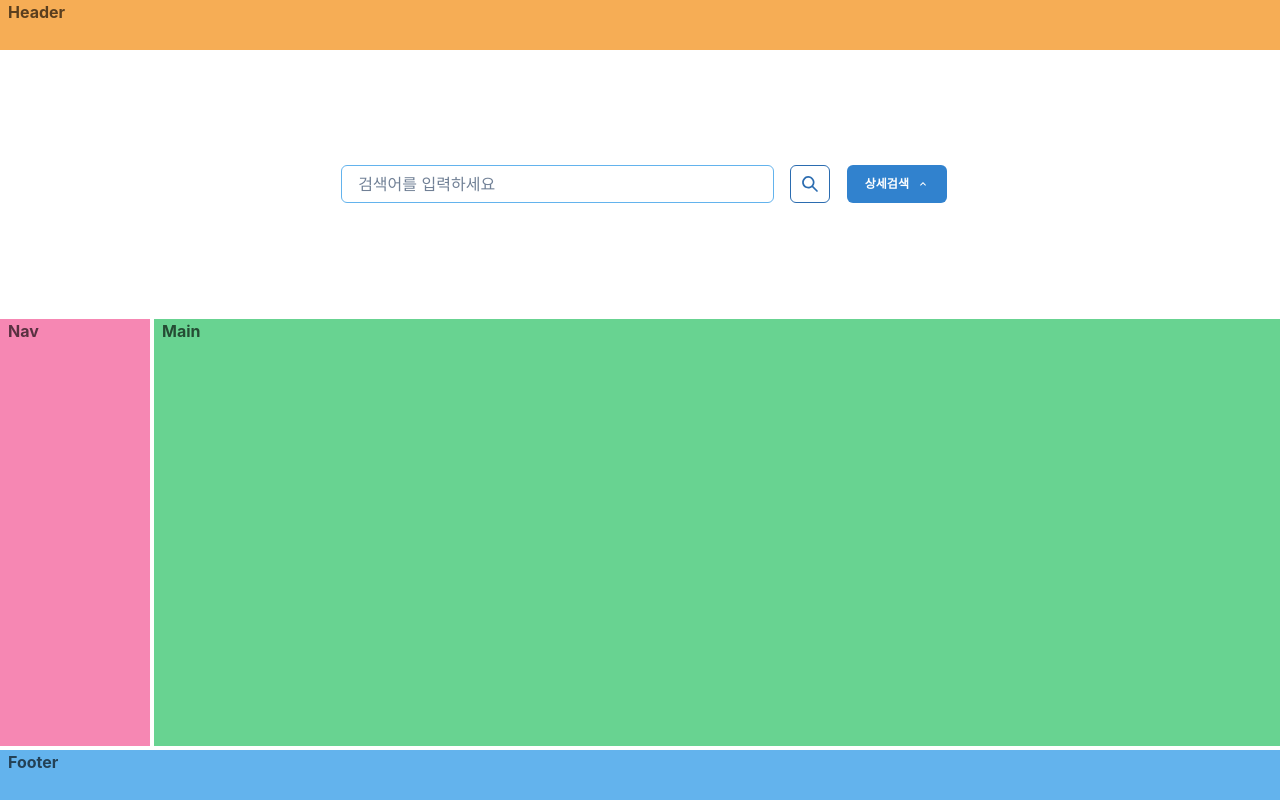
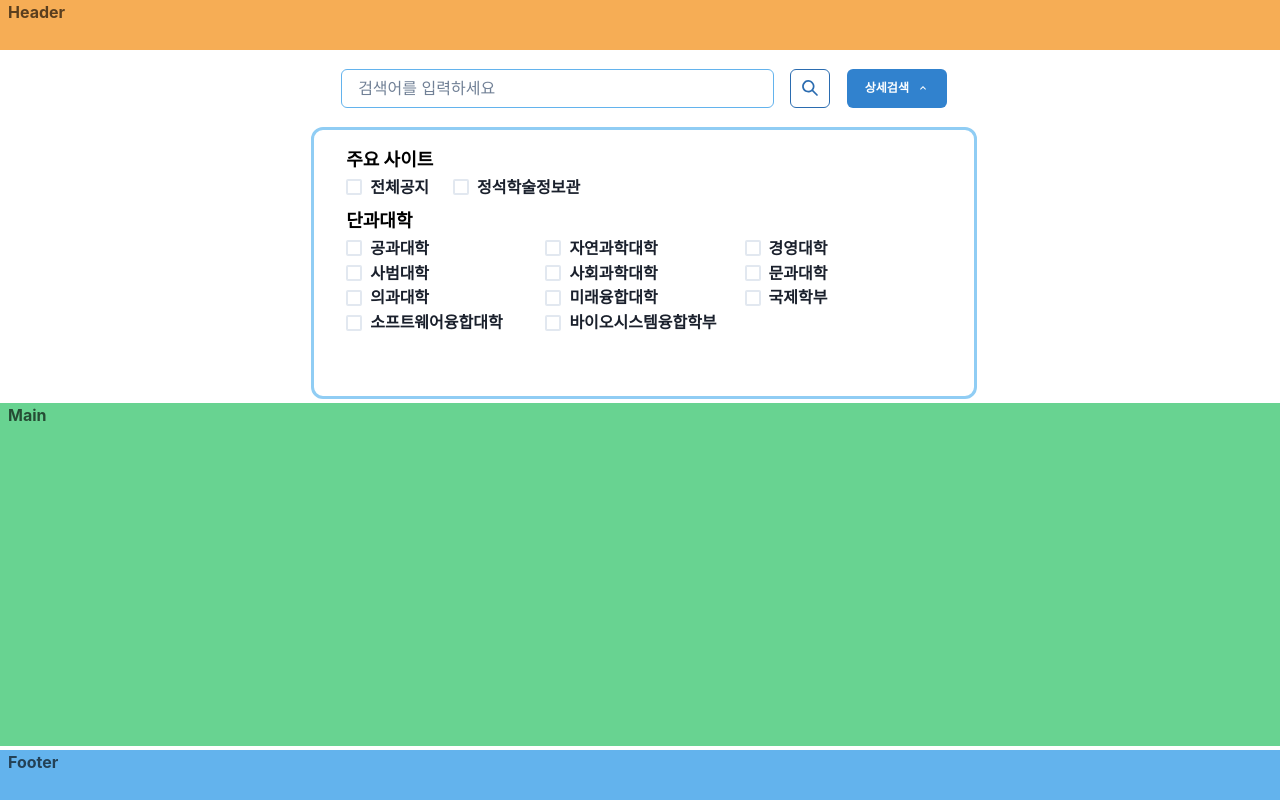
Before and after one commit to NotifyInha/inha-notice-frontend, a React (Create React App) app: page / in a window 1280 px wide. Both pictures are taken after a click on the button "상세검색". Built offline with nearby package versions, Linux system fonts and the light colour scheme.

Commit message:
advanced SearchBar

```diff
--- /dev/null
+++ b/src/AdvancedSearchBar.js
@@ -0,0 +1,107 @@
+import { Stack, Box, Text, Checkbox, Wrap, WrapItem, SimpleGrid } from '@chakra-ui/react';
+
+function MainSiteSelection() {
+  return (
+    <Stack spacing="2px">
+      <Text
+        fontFamily="Inter"
+        lineHeight="1.56"
+        fontWeight="regular"
+        fontSize="18px"
+        color="#000000"
+      >
+        주요 사이트
+      </Text>
+
+      <Stack direction={['column', 'column', 'row']} spacing="24px">
+        <Checkbox
+          fontFamily="Inter"
+          lineHeight="1.43"
+          fontWeight="regular"
+          size={"md"}
+          color="gray.800"
+        >
+          전체공지
+        </Checkbox>
+        <Checkbox
+          fontFamily="Inter"
+          lineHeight="1.43"
+          fontWeight="regular"
+          size={"md"}
+          color="gray.800"
+        >
+          정석학술정보관
+        </Checkbox>
+      </Stack>
+    </Stack>
+  );
+}
+
+function CollageSelection() {
+  let collageList = [
+    '공과대학',
+    '자연과학대학',
+    '경영대학',
+    '사범대학',
+    '사회과학대학',
+    '문과대학',
+    '의과대학',
+    '미래융합대학',
+    '국제학부',
+    '소프트웨어융합대학',
+    '바이오시스템융합학부',
+  ];
+
+  return (
+    <Stack spacing="2px">
+      <Text
+        fontFamily="Inter"
+        lineHeight="1.56"
+        fontWeight="regular"
+        fontSize="18px"
+        color="#000000"
+      >
+        단과대학
+      </Text>
+      <SimpleGrid minChildWidth='180px' spacing="2px">
+        {collageList.map(collage => (
+            <Checkbox
+              key={collage}
+              fontFamily="Inter"
+              lineHeight="1.43"
+              fontWeight="regular"
+              size={"md"}
+              color="gray.800"
+            >
+              {collage}
+            </Checkbox>
+        ))}
+      </SimpleGrid>
+    </Stack>
+  );
+}
+
+export default function AdvancedSearchBar() {
+  return (
+    <Stack
+      borderRadius="12px"
+      borderColor="#90CDF4"
+      borderStartWidth="3px"
+      borderEndWidth="3px"
+      borderTopWidth="3px"
+      borderBottomWidth="3px"
+      width="52vw"
+      height="34vh"
+      maxWidth="100%"
+      paddingTop={4}
+      paddingLeft={8}
+      paddingRight={8}
+      paddingBottom={4}
+        overflow={'auto'}
+    >
+
+      <MainSiteSelection />
+      <CollageSelection />
+    </Stack>
+  );
+}
--- a/src/App.js
+++ b/src/App.js
@@ -7,6 +7,8 @@ import {
   Center,
 } from '@chakra-ui/react';
 import SearchBar from './SearchBar';
+import AdvancedSearchBar from './AdvancedSearchBar';
+
 
 export default class App extends React.Component {
   constructor(props) {
@@ -14,59 +16,50 @@ export default class App extends React.Component {
     this.state = {
       searchResults: [],
       advancedSearch: false,
+      searchQuery: {},
     };
   }
 
   updateData = (target, value) => {
-    this.setState({[target]: value});
+    this.setState({ [target]: value });
   };
-
-
 
   render() {
     return (
       <ChakraProvider theme={theme}>
         <Grid
-          // templateAreas={`"header header"
-          //           "SearchBar SearchBar"
-          //           "nav main"
-          //           "footer footer"`}
           templateRows="50px 1fr 2fr 5fr 50px"
-          templateColumns="150px 1fr"
-          // gridTemplateRows={'50px 1fr 5fr 50px'}
-          // gridTemplateColumns={'150px 1fr'}
           h="100vh"
           gap="1"
           color="blackAlpha.700"
           fontWeight="bold"
         >
-          <GridItem
-            colSpan={2}
-            rowSpan={1}
-            pl={2}
-            bg="orange.300"
-            area={'header'}
-          >
+          <GridItem rowSpan={1} pl={2} bg="orange.300">
             Header
           </GridItem>
-          <GridItem colSpan={2} rowSpan={this.state.advancedSearch ? 2 : 1} pl={2} area={'SearchBar'}>
+          <GridItem rowSpan={1} pl={2}>
             <Center h="100%" axis="both">
-              <SearchBar updateData={this.updateData} advancedSearch={this.state.advancedSearch} />
+              <SearchBar
+                updateData={this.updateData}
+                advancedSearch={this.state.advancedSearch}
+              />
             </Center>
           </GridItem>
-          <GridItem colSpan={1} rowSpan={this.state.advancedSearch ? 1 : 2} pl="2" bg="pink.300" area={'nav'}>
-            Nav
-          </GridItem>
-          <GridItem colSpan={1} rowSpan={this.state.advancedSearch ? 1 : 2} pl="2" bg="green.300" area={'main'}>
+          {this.state.advancedSearch && (
+            <GridItem rowSpan={1} pl={2}>
+              <Center h="100%" axis="both">
+                <AdvancedSearchBar/>
+              </Center>
+            </GridItem>
+          )}
+          <GridItem
+            rowSpan={this.state.advancedSearch ? 1 : 2}
+            pl="2"
+            bg="green.300"
+          >
             Main
           </GridItem>
-          <GridItem
-            colSpan={2}
-            rowSpan={1}
-            pl="2"
-            bg="blue.300"
-            area={'footer'}
-          >
+          <GridItem rowSpan={1} pl="2" bg="blue.300">
             Footer
           </GridItem>
         </Grid>
```
